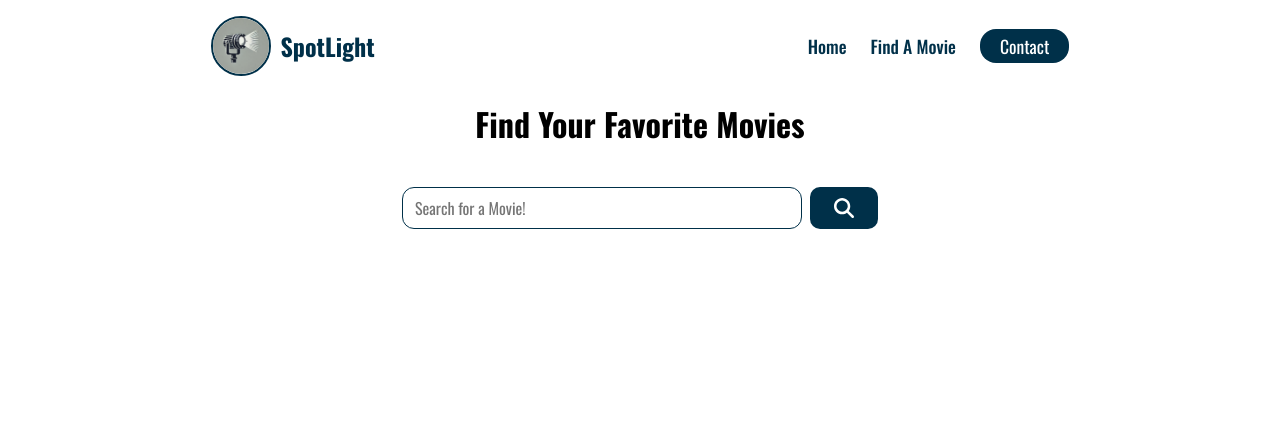
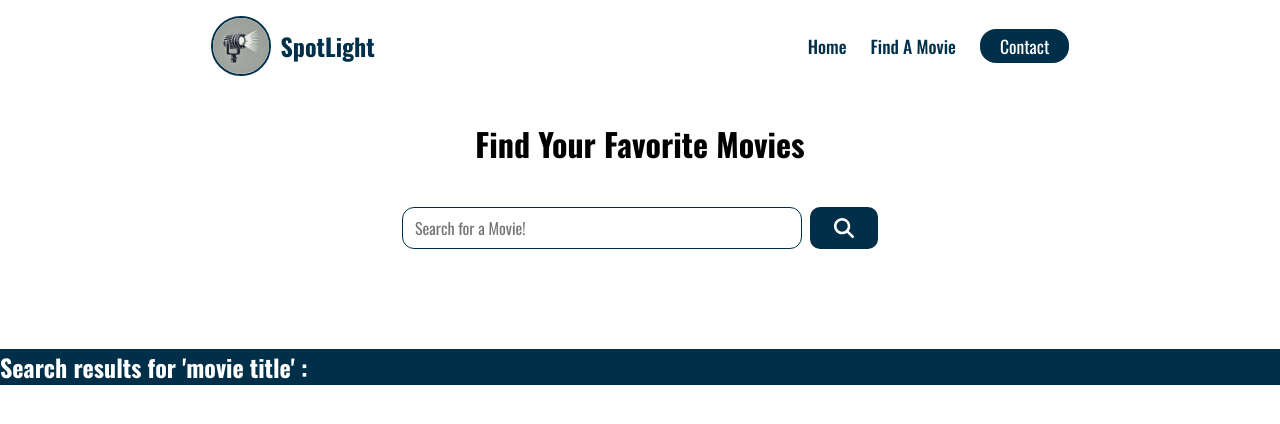
Before and after one commit to Jay-Rivera/Spotlight-React-Update, a React (Create React App) app: page /SearchResults in a window 1280 px wide. Shown: the top 424 px of the page. Built offline with nearby package versions, Linux system fonts and the light colour scheme.

Commit message:
Worked on the Search results page

```diff
--- a/src/App.css
+++ b/src/App.css
@@ -135,7 +135,7 @@ soft blue #669bbc
 
 /* Search component */
 
-.search__section {
+.search__bar--section {
   display: flex;
   flex-direction: row;
   justify-content: center;
@@ -184,3 +184,18 @@ soft blue #669bbc
   align-items: center;
   margin-top: 24px;
 }
+
+.search__section {
+  display: flex;
+  flex-direction: column;
+}
+
+.search__top--section {
+  padding-top: 20px;
+  padding-bottom: 100px;
+}
+
+.search__results--section {
+  background-color: #003049;
+  color: #fff;
+}
--- a/src/Components/Search.jsx
+++ b/src/Components/Search.jsx
@@ -4,7 +4,7 @@ import { faMagnifyingGlass } from "@fortawesome/free-solid-svg-icons";
 
 function Search() {
   return (
-    <div className="search__section">
+    <div className="search__bar--section">
       <input
         type="text"
         placeholder="Search for a Movie!"
--- a/src/Pages/SearchResults.jsx
+++ b/src/Pages/SearchResults.jsx
@@ -1,14 +1,31 @@
-import React from "react";
+import React, { useEffect, useState } from "react";
 import Search from "../Components/Search";
+import axios from "axios";
+import { Link, useParams, useNavigate } from "react-router-dom";
 
 function SearchResults() {
+  // let navigate = useNavigate()
+  const apiKey = `67129a98`;
+
+  const [Movies, setMovies] = useState([]);
+
   return (
     <>
       <div>
-        <div className="search__title--section">
-          <h1 className="search__title">Find Your Favorite Movies</h1>
+        <div className="search__top--section">
+          <div className="search__title--section">
+            <h1 className="search__title">Find Your Favorite Movies</h1>
+          </div>
+          <Search />
         </div>
-        <Search />
+        <div className="search__results--section">
+          <div className="search__results--top">
+            <h2 className="search__results--explanation">
+              Search results for 'movie title' :
+            </h2>
+          </div>
+          <div className="movie__card"></div>
+        </div>
       </div>
     </>
   );
```
